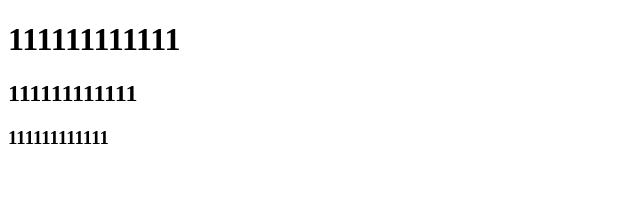
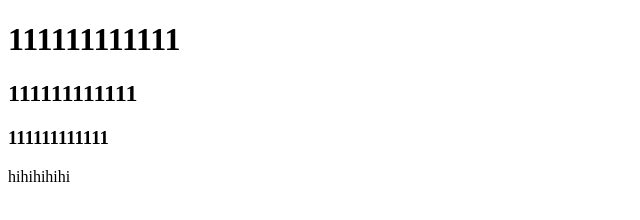
Before and after one commit to Kietngo204/BC52-demogit, a plain HTML site: page index.html in a window 1280 px wide. Shown: the full height of the page, 0-640 px from the left. Drawn offline with Linux system fonts and the light colour scheme.

Commit message:
test de su dung git pull

```diff
--- a/index.html
+++ b/index.html
@@ -10,6 +10,6 @@
     <h1>111111111111</h1>
     <h2>111111111111</h2>
     <h3>111111111111</h3>
-    <p></p>
+    <p>hihihihihi</p>
 </body>
 </html>
```
